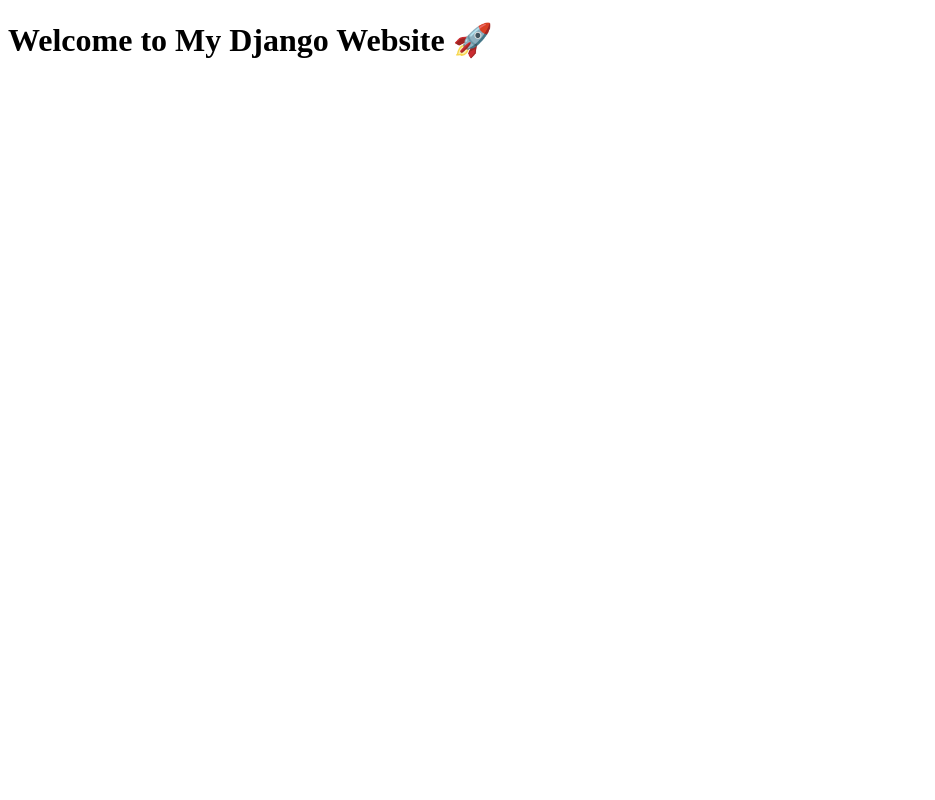
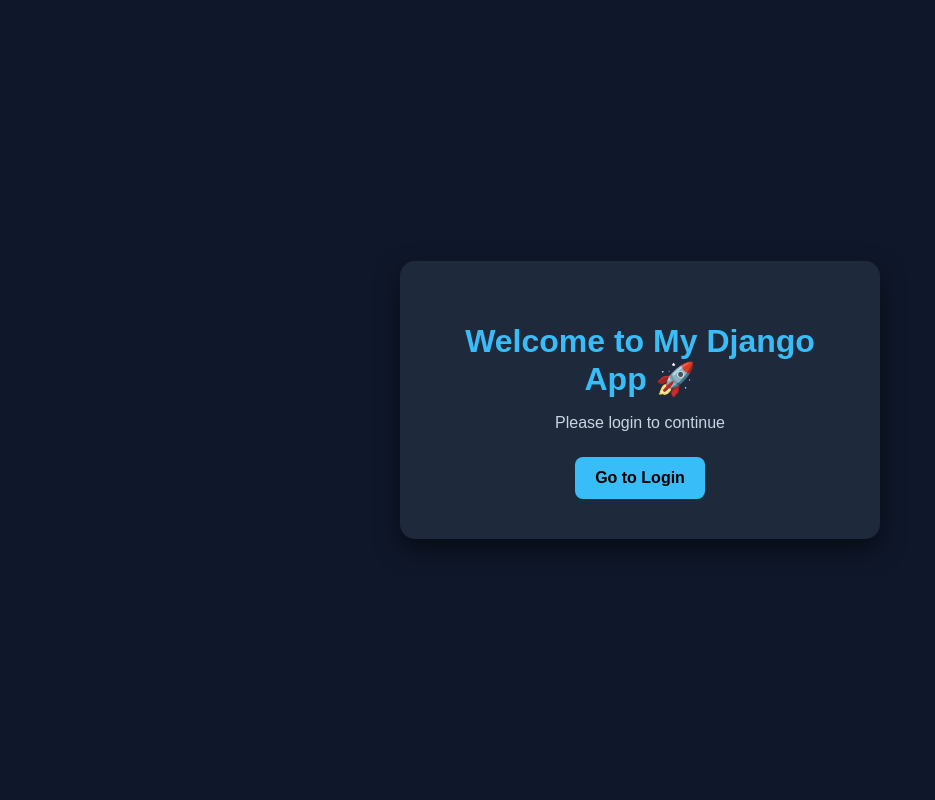
Before and after one commit to aashikaK/Django, a Django app: page / in a window 1280 px wide. Shown: the whole page, without its empty margins (0-935 px from the left). Run offline with Django 5.2, Linux system fonts and the light colour scheme.

Commit message:
updated index page

```diff
--- a/userproject/home/views.py
+++ b/userproject/home/views.py
@@ -1,5 +1,8 @@
 from django.shortcuts import render,redirect
 
+
+
+# pw for aashi is Aashika123
 # Create your views here.
 def index(request):
     return render(request,"index.html")
--- a/userproject/templates/index.html
+++ b/userproject/templates/index.html
@@ -1,16 +1,67 @@
+{% load static %}
 
 <!DOCTYPE html>
 <html lang="en">
 <head>
     <meta charset="UTF-8">
-    <meta name="viewport" content="width=device-width, initial-scale=1.0">
-    <title>Welcome...!!</title>
+    <title>Home</title>
 
+    <style>
+        body {
+            margin: 0;
+            font-family: Arial, sans-serif;
+            background: #0f172a;
+            color: white;
+            display: flex;
+            justify-content: center;
+            align-items: center;
+            height: 100vh;
+        }
+
+        .box {
+            text-align: center;
+            padding: 40px;
+            background: #1e293b;
+            border-radius: 15px;
+            box-shadow: 0 10px 25px rgba(0,0,0,0.5);
+            width: 400px;
+        }
+
+        h1 {
+            margin-bottom: 10px;
+            color: #38bdf8;
+        }
+
+        p {
+            color: #cbd5e1;
+            margin-bottom: 25px;
+        }
+
+        a {
+            display: inline-block;
+            padding: 12px 20px;
+            background: #38bdf8;
+            color: black;
+            text-decoration: none;
+            font-weight: bold;
+            border-radius: 8px;
+            transition: 0.3s;
+        }
+
+        a:hover {
+            background: #0ea5e9;
+        }
+    </style>
 </head>
+
 <body>
 
-    <h1>Welcome to My Django Website 🚀</h1>
+<div class="box">
+    <h1>Welcome to My Django App 🚀</h1>
+    <p>Please login to continue</p>
 
+    <a href="/login/">Go to Login</a>
+</div>
 
 </body>
 </html>
```
Also changed, not shown: userproject/db.sqlite3.
